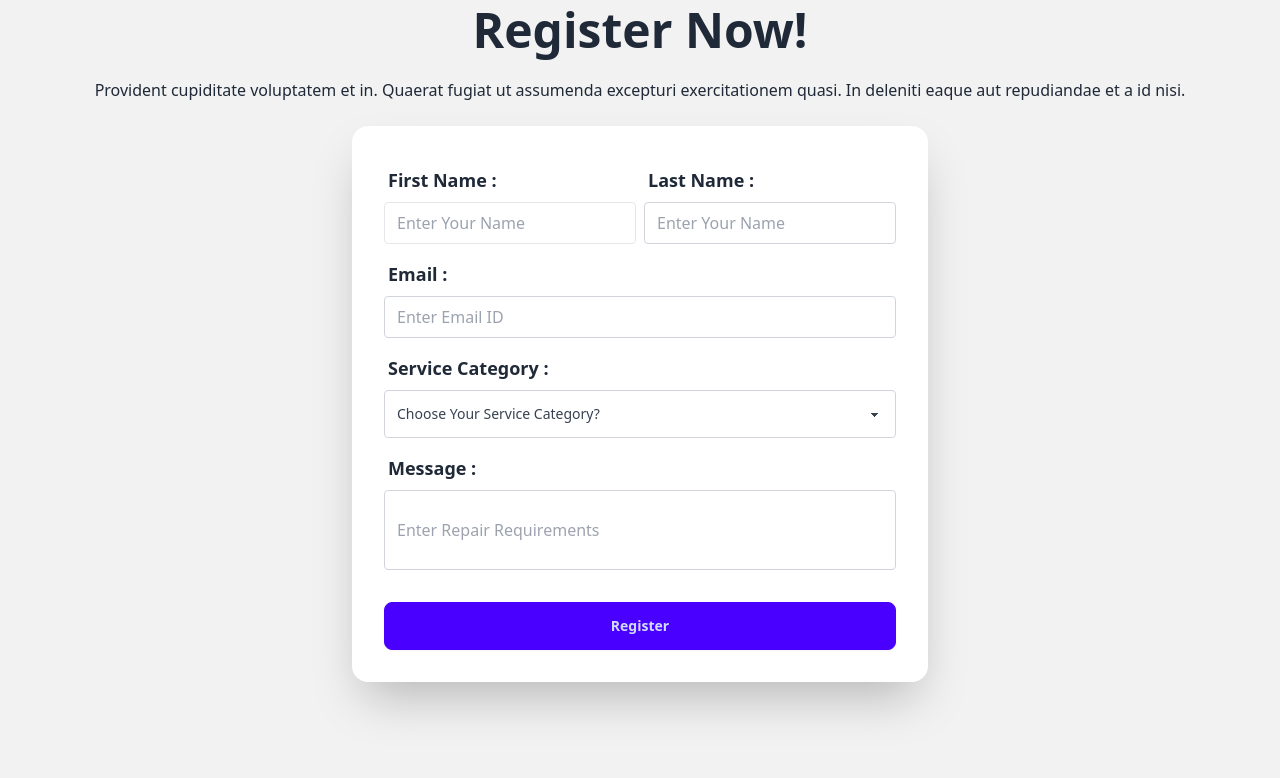
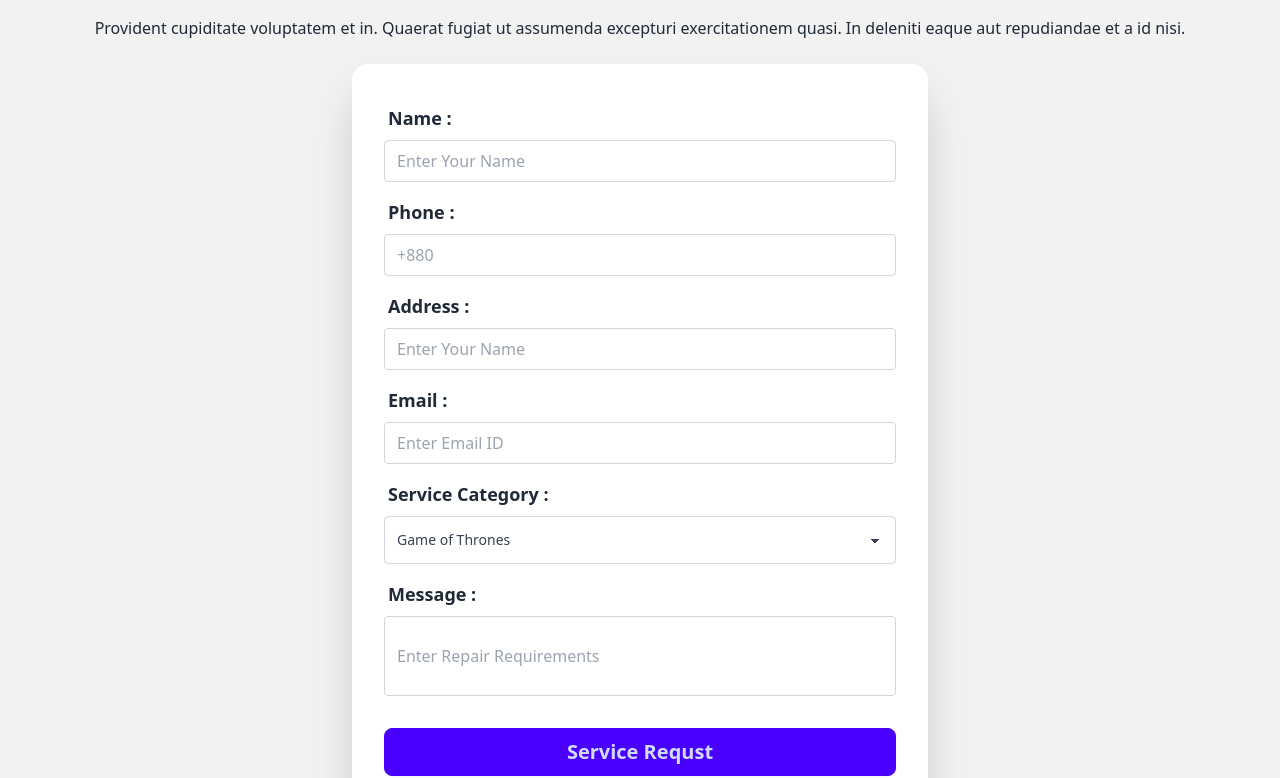
Before and after one commit to Mozammel772/Repair-Client, a React (Vite) app: page /service-request in a window 1280 px wide. Shown: the part 864-1642 px from the top of the page. Built offline with nearby package versions, Linux system fonts and the light colour scheme; no server answers; sample sign-in values are in the browser's storage.

Commit message:
service post all data load by tan stacke query

```diff
--- /dev/null
+++ b/src/Pages/ServicePostPage/ServicePost/ServicePost.jsx
@@ -0,0 +1,114 @@
+import { useQuery } from "@tanstack/react-query";
+import React from "react";
+import image from "../../../assets/about/ac-repair.jpg";
+import CoverSection from "../../../Components/CoverSection/CoverSection";
+import SectionTittle from "../../../Components/SectionTittle/SectionTittle";
+import useAxioPublic from "../../../hooks/useAxiosPublic/useAxiosPublic";
+
+const ServicePost = () => {
+  const axiosPublic = useAxioPublic();
+
+  // Fetch service data with React Query
+  const {
+    data: services = [],
+    isLoading,
+    isError,
+    error,
+    refetch,
+  } = useQuery({
+    queryKey: ["servicePost"],
+    queryFn: async () => {
+      const response = await axiosPublic.get("/servicepost");
+      return response.data;
+    },
+
+    refetchOnWindowFocus: true, // Automatically refetch on window focus
+    staleTime: 0, // Always fe
+  });
+
+
+  // Function to format local date and time
+  const formatDateTime = (timestamp) => {
+    const date = new Date(timestamp);
+    return date.toLocaleString(); // Formats date and time based on user's locale
+  };
+
+  return (
+    <div>
+      {/* Cover Section */}
+      <div className="mt-20">
+        <CoverSection
+          img={image}
+          tittle={"All Repair Items Post"}
+          subTittle={
+            "Lorem ipsum dolor sit amet consectetur adipisicing elit. Asperiores veritatis perferendis aut quasi quam corrupti adipisci error velit quas, omnis reprehenderit similique earum necessitatibus expedita minus, enim maiores incidunt neque."
+          }
+        />
+      </div>
+
+      {/* Section Title */}
+      <div>
+        <SectionTittle
+          heading={"Repair Service Items"}
+          subHeading={"All Repair Service Items"}
+        />
+      </div>
+
+      {/* Loading State */}
+      {isLoading && (
+        <div className="flex justify-center items-center h-40">
+          <div className="loader border-t-4 border-blue-500 w-10 h-10 rounded-full animate-spin"></div>
+        </div>
+      )}
+
+      {/* Error State */}
+      {isError && (
+        <div className="text-center py-5 font-bold text-red-500 text-lg mt-5">
+          {error?.message || "Failed to load services. Please try again later."}
+          <button
+            onClick={refetch}
+            className="ml-3 text-blue-500 underline btn"
+          >
+            Retry
+          </button>
+        </div>
+      )}
+
+      {/* No Data State */}
+      {!isLoading && !isError && services.length === 0 && (
+        <div className="text-center text-gray-500 text-lg m-5">
+          No service items available at the moment.
+        </div>
+      )}
+
+      {/* Display Services */}
+      <div className="grid grid-cols-1 md:grid-cols-2 lg:grid-cols-3 gap-5">
+        {services.map((post) => (
+          <div
+            key={post._id}
+            className="card card-compact bg-base-100 w-96 shadow-xl"
+          >
+            <figure>
+              <img
+                src={post.image || "https://via.placeholder.com/150"}
+                alt="Service Item"
+              />
+            </figure>
+            <div className="card-body">
+              <h2 className="card-title">{post.ServiceType}!</h2>
+              <p>{post.Description}</p>
+              <p className="text-sm text-gray-500 font-medium">
+                Posted on: {formatDateTime(post.createdAt || new Date())}
+              </p>
+              <div className="card-actions justify-end">
+                <button className="btn btn-primary">Buy Now</button>
+              </div>
+            </div>
+          </div>
+        ))}
+      </div>
+    </div>
+  );
+};
+
+export default ServicePost;
--- a/src/Pages/ServiceRequestPages/ServiceRequest/ServiceRequest.jsx
+++ b/src/Pages/ServiceRequestPages/ServiceRequest/ServiceRequest.jsx
@@ -1,11 +1,11 @@
 import React, { useContext } from "react";
 import { Controller, useForm } from "react-hook-form";
+import Swal from "sweetalert2";
 import image from "../../../assets/about/ac-repair.jpg";
 import CoverSection from "../../../Components/CoverSection/CoverSection";
 import SectionTittle from "../../../Components/SectionTittle/SectionTittle";
-import {
-  AuthContext,
-} from "../../Register/AuthProvider/AuthProvider";
+import useAxioPublic from "../../../hooks/useAxiosPublic/useAxiosPublic";
+import { AuthContext } from "../../Register/AuthProvider/AuthProvider";
 const ServiceRequest = () => {
   const {
     control,
@@ -15,9 +15,31 @@ const ServiceRequest = () => {
     formState: { errors },
   } = useForm();
   const { user } = useContext(AuthContext);
-  console.log("register", user);
+  const axiosPublic = useAxioPublic();
+
   const onSubmit = (data) => {
     console.log(data);
+    const postInfo = {
+      Name: data.name,
+      Phone: data.phone,
+      Address: data.address,
+      Email: data.email,
+      ServiceType: data.serviceType,
+      Description: data.message,
+    };
+    axiosPublic.post("/servicepost", postInfo).then((res) => {
+      console.log("Success", res.data);
+
+      if (res.data.insertedId) {
+        Swal.fire({
+          position: "top-end",
+          icon: "success",
+          title: "Post successfully",
+          showConfirmButton: false,
+          timer: 1500,
+        });
+      }
+    });
   };
   return (
     <div>
@@ -49,51 +71,18 @@ const ServiceRequest = () => {
           <div className="card bg-base-100 w-full max-w-xl shrink-0 shadow-2xl">
             <form onSubmit={handleSubmit(onSubmit)} className="card-body">
               {/* Name Validation Start */}
-              <div className="flex justify-between  items-center max-w-xl ">
-                <div className="form-control w-full mr-2">
-                  <label className="label" htmlFor="fname">
+              <div className="form-control">
+                <label className="label" htmlFor="name">
                   <span className="label-text text-lg font-semibold">
-                      First Name :
+                    Name :
                   </span>
                 </label>
                 <div>
                   <Controller
-                      name="fname"
+                    name="name"
                     control={control}
                     rules={{
-                        required: "First name is required",
-                        pattern: {
-                          value: {},
-                          message: "Name can only contain letters and spaces",
-                        },
-                      }}
-                      render={({ field, fieldState }) => {
-                        return (
-                          <div className="relative">
-                            <input
-                              id="fname"
-                              className={`w-full border rounded px-3 py-2 text-gray-700 transition-colors hover:border-blue-500 focus:outline-none focus:ring-2 focus:ring-blue-400 `}
-                              placeholder="Enter Your Name"
-                              aria-describedby="name-feedback"
-                            />
-                          </div>
-                        );
-                      }}
-                    />
-                  </div>
-                </div>
-                <div className="form-control w-full ">
-                  <label className="label" htmlFor="lname">
-                    <span className="label-text text-lg font-semibold">
-                      Last Name :
-                    </span>
-                  </label>
-                  <div>
-                    <Controller
-                      name="lname"
-                      control={control}
-                      rules={{
-                        required: "Last Name is required",
+                      required: "Name is required",
                       pattern: {
                         value: /^[a-zA-Z\s]+$/,
                         message: "Name can only contain letters and spaces",
@@ -106,7 +95,7 @@ const ServiceRequest = () => {
                         <div className="relative">
                           <input
                             {...field}
-                              id="lname"
+                            id="name"
                             className={`w-full border rounded px-3 py-2 text-gray-700 transition-colors hover:border-blue-500 focus:outline-none focus:ring-2 focus:ring-blue-400 ${
                               error
                                 ? "border-red-500"
@@ -139,9 +128,126 @@ const ServiceRequest = () => {
                   />
                 </div>
               </div>
+              {/* Name Validation End */}
+              <div className="form-control">
+                <label className="label" htmlFor="name">
+                  <span className="label-text text-lg font-semibold">
+                    Phone :
+                  </span>
+                </label>
+                <div>
+                  <Controller
+                    name="phone"
+                    control={control}
+                    rules={{
+                      required: "Phone Number is required",
+                      pattern: {
+                        value: /^[0-9]{11}$/, // A basic phone number pattern (10 digits)
+                        message:
+                          "Invalid phone number. Please enter a 11-digit number.",
+                      },
+                    }}
+                    render={({ field, fieldState }) => {
+                      const { error } = fieldState;
+
+                      return (
+                        <div className="relative">
+                          <input
+                            {...field}
+                            id="phone"
+                            className={`w-full border rounded px-3 py-2 text-gray-700 transition-colors hover:border-blue-500 focus:outline-none focus:ring-2 focus:ring-blue-400 ${
+                              error
+                                ? "border-red-500"
+                                : field.value
+                                ? "border-green-500"
+                                : "border-gray-300"
+                            }`}
+                            placeholder="+880"
+                            aria-invalid={!!error}
+                            aria-describedby="name-feedback"
+                          />
+                          {error ? (
+                            <p
+                              id="name-feedback"
+                              className="text-red-500 text-sm mt-1"
+                            >
+                              {error.message}
+                            </p>
+                          ) : field.value ? (
+                            <p
+                              id="name-feedback"
+                              className="text-green-500 text-sm mt-1"
+                            >
+                              Phone Number is valid!
+                            </p>
+                          ) : null}
                         </div>
-              {/* Name Validation End */}
+                      );
+                    }}
+                  />
+                </div>
+              </div>
+              <div className="form-control">
+                <label className="label" htmlFor="name">
+                  <span className="label-text text-lg font-semibold">
+                    Address :
+                  </span>
+                </label>
+                <div>
+                  <Controller
+                    name="address"
+                    control={control}
+                    rules={{
+                      required: "Address is required",
+                      minLength: {
+                        value: 10,
+                        message: "Address must be at least 10 characters long",
+                      },
+                      maxLength: {
+                        value: 100,
+                        message: "Address cannot exceed 100 characters",
+                      },
+                    }}
+                    render={({ field, fieldState }) => {
+                      const { error } = fieldState;
 
+                      return (
+                        <div className="relative">
+                          <input
+                            {...field}
+                            id="address"
+                            className={`w-full border rounded px-3 py-2 text-gray-700 transition-colors hover:border-blue-500 focus:outline-none focus:ring-2 focus:ring-blue-400 ${
+                              error
+                                ? "border-red-500"
+                                : field.value
+                                ? "border-green-500"
+                                : "border-gray-300"
+                            }`}
+                            placeholder="Enter Your Name"
+                            aria-invalid={!!error}
+                            aria-describedby="name-feedback"
+                          />
+                          {error ? (
+                            <p
+                              id="address-feedback"
+                              className="text-red-500 text-sm mt-1"
+                            >
+                              {error.message}
+                            </p>
+                          ) : field.value ? (
+                            <p
+                              id="name-feedback"
+                              className="text-green-500 text-sm mt-1"
+                            >
+                              Address is valid!
+                            </p>
+                          ) : null}
+                        </div>
+                      );
+                    }}
+                  />
+                </div>
+              </div>
               <div className="form-control">
                 <label className="label" htmlFor="email">
                   <span className="label-text text-lg font-semibold">
@@ -208,9 +314,8 @@ const ServiceRequest = () => {
                   </span>
                 </label>
                 <Controller
-                  name="category"
+                  name="serviceType"
                   control={control}
-                  defaultValue=""
                   rules={{
                     required: "Service category is required",
                   }}
@@ -251,13 +356,17 @@ const ServiceRequest = () => {
                   </span>
                 </label>
                 <Controller
-                  name="text"
+                  name="message"
                   control={control}
                   rules={{
                     required: "Message is required",
-                    pattern: {
-                      value: /^[a-zA-Z\s]+$/, // শুধু অক্ষর ও স্পেসের জন্য প্যাটার্ন
-                      message: "Message must contain only letters",
+                    minLength: {
+                      value: 10,
+                      message: "Message must be at least 10 characters",
+                    },
+                    maxLength: {
+                      value: 1000,
+                      message: "Message cannot exceed 1000 characters",
                     },
                   }}
                   render={({ field, fieldState }) => {
@@ -301,9 +410,9 @@ const ServiceRequest = () => {
               </div>
               <div className="form-control mt-6">
                 <input
-                  className="btn btn-primary"
+                  className="btn btn-primary text-xl"
                   type="submit"
-                  value="Register"
+                  value="Service Requst"
                 />
               </div>
             </form>
--- a/src/Shared/Navbar/Navbar.jsx
+++ b/src/Shared/Navbar/Navbar.jsx
@@ -20,7 +20,7 @@ const navigationLinks = [
   { title: "About Us", link: "/about-us-more-information" },
   { title: "Service", link: "/all-repair-services" },
   { title: "Service Request", link: "/service-request" },
-  { title: "Secret", link: "/secret" },
+  { title: "Service Post", link: "/all-repair-service-post" },
 ];
 
 const Navbar = () => {
@@ -30,7 +30,7 @@ const Navbar = () => {
   //   const [cart] = useCart();
   const location = useLocation();
   const { user, logOut } = useContext(AuthContext);
-  console.log("current user", user);
+  // console.log("current user", user);
 
   useEffect(() => {
     const handleScroll = () => setIsScrolled(window.scrollY >= 100);
--- a/src/router/router.jsx
+++ b/src/router/router.jsx
@@ -6,6 +6,7 @@ import Home from "../Pages/HomePages/Home/Home";
 import Login from "../Pages/Register/Login/Login";
 import Register from "../Pages/Register/Register/Register";
 import Service from "../Pages/ServicePages/Service/Service";
+import ServicePost from "../Pages/ServicePostPage/ServicePost/ServicePost";
 import ServiceRequest from "../Pages/ServiceRequestPages/ServiceRequest/ServiceRequest";
 import PrivateRouter from "./PrivateRouter";
 export const router = createBrowserRouter([
@@ -34,6 +35,14 @@ export const router = createBrowserRouter([
         ),
       },
       {
+        path: "/all-repair-service-post",
+        element: (
+          <PrivateRouter>
+            <ServicePost />
+          </PrivateRouter>
+        ),
+      },
+      {
         path: "/register",
         element: <Register />,
       },
```
Lines whose indentation alone changed are shown as unchanged.
